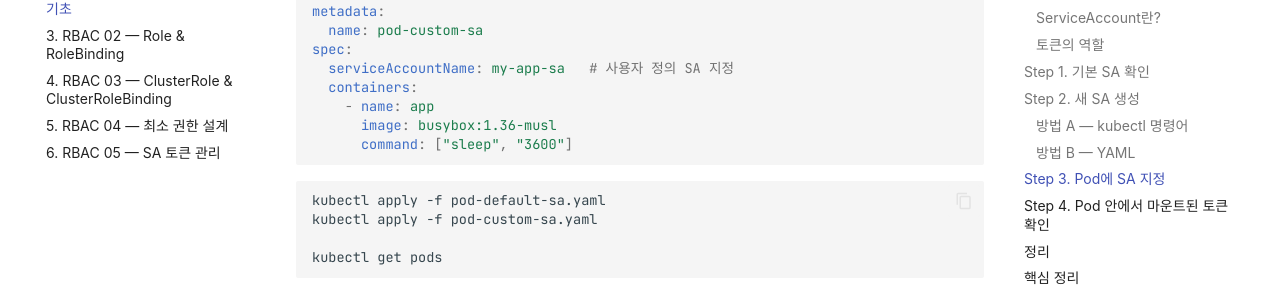
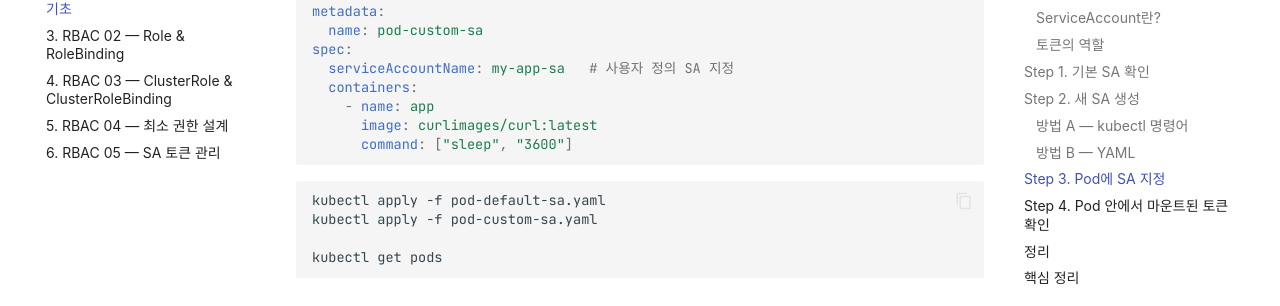
Before and after one commit to skilleat-labs/k8s-for-4days, an MkDocs documentation site: the page built from docs/day4/rbac-01-serviceaccount.md, in a window 1280 px wide and 900 px high, scrolled down 2508 px. Shown: the part 144-450 px from the top of the window. Built offline with MkDocs 1.6.1 and Material for MkDocs 9.7.7, drawn with Linux system fonts in a browser that asks for light colours; some web fonts are replaced.

Commit message:
Change pod-custom-sa image to curlimages/curl for API call test

````diff
--- a/docs/day4/rbac-01-serviceaccount.md
+++ b/docs/day4/rbac-01-serviceaccount.md
@@ -128,7 +128,7 @@ spec:
   serviceAccountName: my-app-sa   # 사용자 정의 SA 지정
   containers:
     - name: app
-      image: busybox:1.36-musl
+      image: curlimages/curl:latest
       command: ["sleep", "3600"]
 ```
 
````
